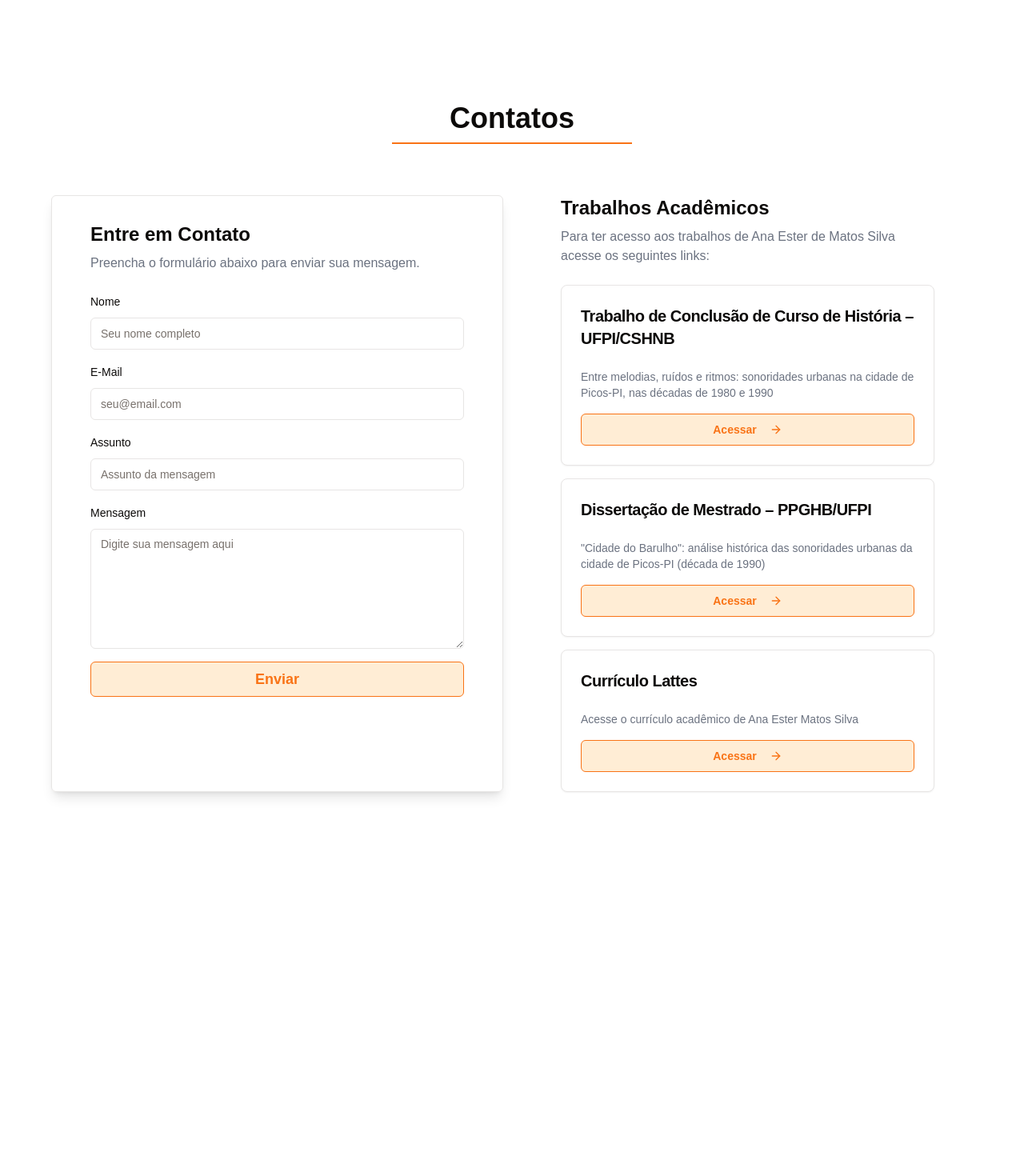
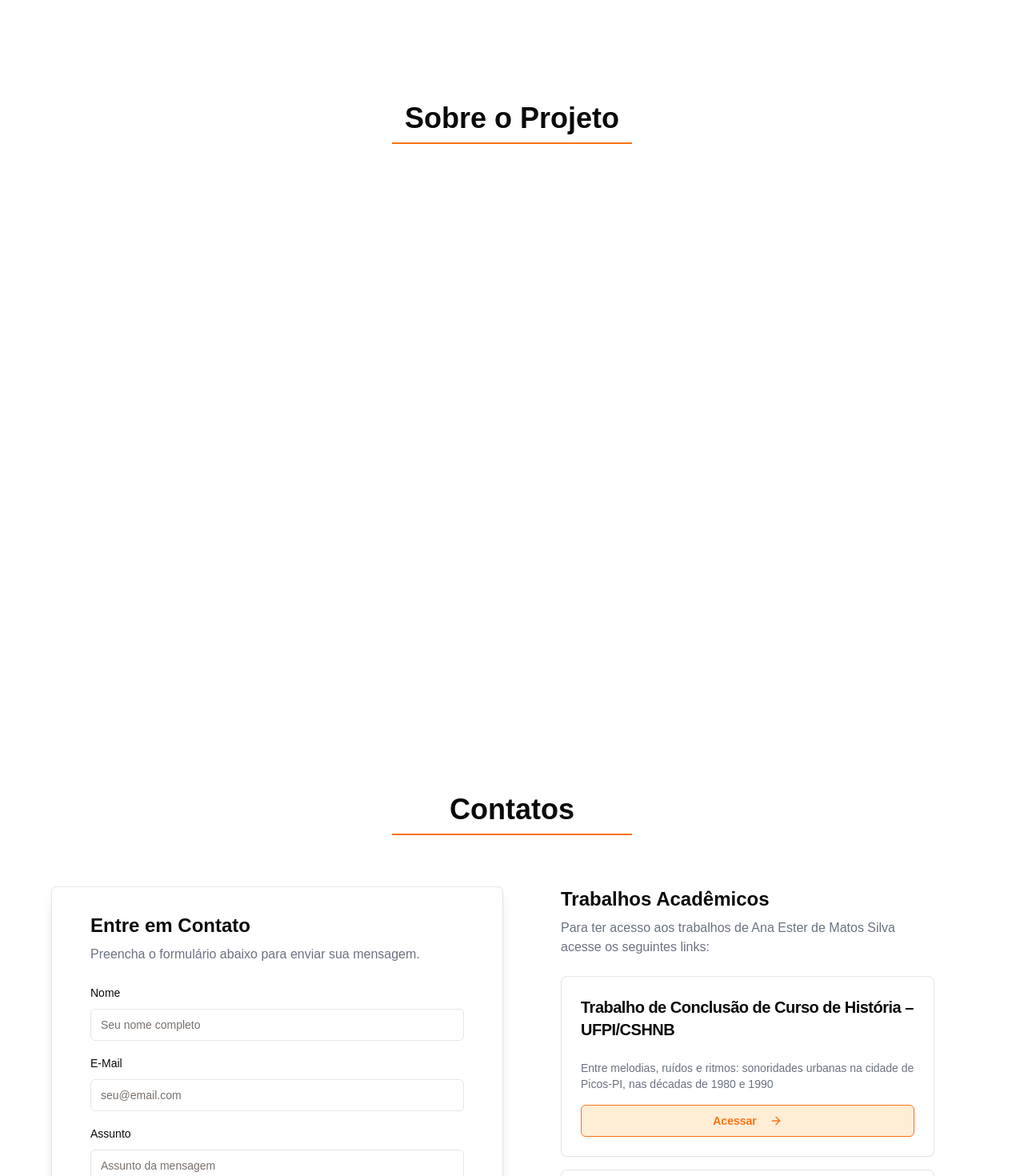
Before and after one commit to JonasFortes12/Mapa-Sonoro-de-Picos, a Next.js app: page / in a window 1280 px wide. Shown: the part 1640-3110 px from the top of the page at 80% size. Before the commit the page ends 2662 px from the top, so only its background shows below. Built offline with nearby package versions, Linux system fonts and the light colour scheme; grey boxes are pictures that could not be loaded.

Commit message:
style: adjuste navbar z-index

```diff
--- a/src/app/page.tsx
+++ b/src/app/page.tsx
@@ -18,7 +18,12 @@ export default function Home() {
         <SoundMapComponent/>
       </section>
 
-      <section id="Contatos" className="container lg:my-16 md:my-8 sm:my-8 h-screen p-10">
+      <section id="sobre" className="container lg:my-16 md:my-8 sm:my-8 h-screen p-10">
+        <SectionTitle>Sobre o Projeto</SectionTitle>
+
+      </section>
+
+      <section id="contatos" className="container lg:my-16 md:my-8 sm:my-8 h-screen p-10">
         <SectionTitle>Contatos</SectionTitle>
         <Contacts/>
       </section>
--- a/src/components/navbar.tsx
+++ b/src/components/navbar.tsx
@@ -69,7 +69,7 @@ export function Navbar() {
                 O Projeto
               </Link>
               <Link
-                href="/"
+                href="#contatos"
                 className="tracking-wide text-lg py-4 px-2 text-foreground font-semibold hover:text-primary transition duration-200"
               >
                 Contatos
--- a/src/components/sound-map.tsx
+++ b/src/components/sound-map.tsx
@@ -89,7 +89,7 @@ const SoundMapComponent: React.FC = () => {
   return (
     <Card className="w-4/5 max-w h-auto mx-auto">
       <CardContent className="p-6">
-        <MapContainer center={[-7.075605, -41.467326]} zoom={13} style={{ height: '500px', width: '100%' }}>
+        <MapContainer center={[-7.075605, -41.467326]} zoom={13} style={{ height: '500px', width: '100%',  zIndex: 10}}>
           <TileLayer
             url="https://{s}.tile.openstreetmap.org/{z}/{x}/{y}.png"
             attribution='&copy; <a href="https://www.openstreetmap.org/copyright">OpenStreetMap</a> contributors'
```
